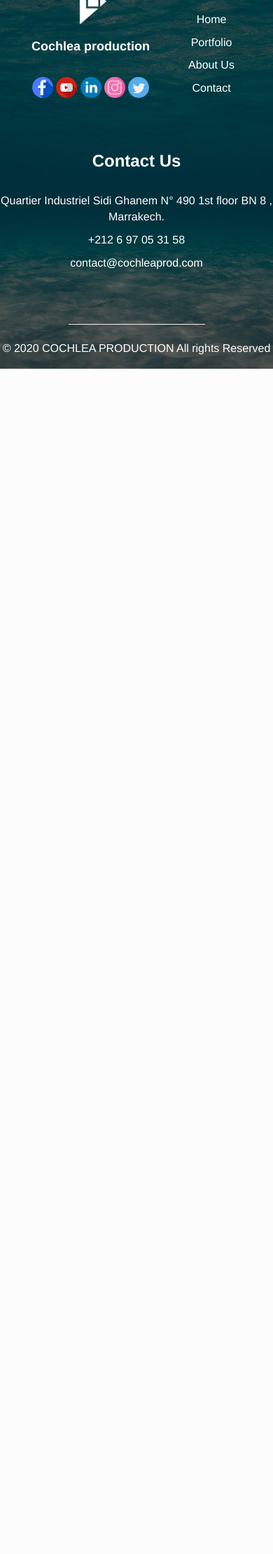
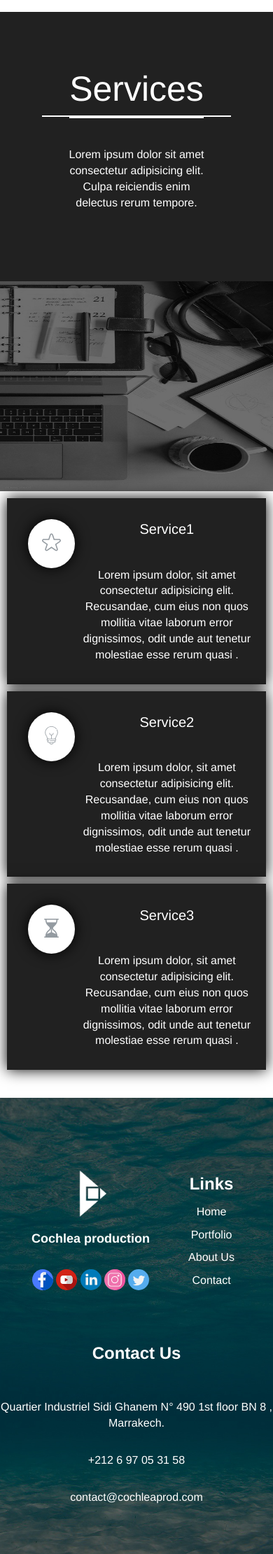
Before and after one commit to SaraMarhoum/Cochlea-website, a PHP site: page / in a window 390 px wide. Shown: the part 1833-4054 px from the top of the page at 70% size. Before the commit the page ends 2360 px from the top, so only its background shows below. Run offline with PHP 8.4, Linux system fonts and the light colour scheme; style sheets or scripts are compiled from the project's sources; some libraries are stand-ins or nearby versions.

Commit message:
add services part

```diff
--- a/app/scss/style.scss
+++ b/app/scss/style.scss
@@ -26,6 +26,10 @@
     text-align: center;
     padding-top: 116px;
     padding-bottom: 140px;
+
+    h1{
+      font-size: 3.6rem;
+    }
 
     -webkit-animation-duration: 10s;
     animation-duration: 5s;
@@ -119,6 +123,9 @@
   .Footer__copyright{
     height: 40px;
     text-align: center;
+    p{
+      padding-top: 0px;
+    }
   }
 
 }
--- a/index.html
+++ b/index.html
@@ -7,8 +7,7 @@
   <!-- <link href="Design\Assets\png\coat-of-arms-of-morocco-logo-D-1.png" rel="shortcut icon" /> -->
   <title>Cochlea Prod</title>
   <script src="https://ajax.googleapis.com/ajax/libs/jquery/3.2.1/jquery.min.js"></script>
-  <!-- <link href="https://fonts.googleapis.com/css2?family=Cairo:wght@400;600;700&family=Exo+2&display=swap"
-    rel="stylesheet"> -->
+
   <!--Boostrap CDN-->
   <link rel="stylesheet" href="https://stackpath.bootstrapcdn.com/bootstrap/4.5.0/css/bootstrap.min.css" />
   <link rel="stylesheet" href="https://cdnjs.cloudflare.com/ajax/libs/twitter-bootstrap/3.3.5/css/bootstrap.css">
@@ -144,6 +143,56 @@
 
 
 
+  <section id="section__services">
+    <article class="artice-services partie1">
+        <h1><span style="font-size: 5rem;">Services</span></h1>
+        <p>Lorem ipsum dolor sit amet consectetur adipisicing elit.
+            Culpa reiciendis enim delectus rerum tempore.
+        </p>
+    </article>
+    <img src="Design/Assets/png/pc.png" class="artice-services partie2" />
+    <article class="artice-services partie3">
+        <section class="section__type__services type">
+            <div class="pus-service">
+                <img src="Design/Assets/svg/favorite.svg">
+            </div>
+            <div>
+                <h1>Service1</h1>
+                <p>Lorem ipsum dolor, sit amet consectetur adipisicing elit.
+                    Recusandae, cum eius non quos mollitia vitae laborum error dignissimos,
+                    odit unde aut tenetur molestiae esse rerum quasi .
+                </p>
+            </div>
+        </section>
+        <section class="section__type__services type">
+            <div class="pus-service">
+                <img src="Design/Assets/svg/lightbulb.svg">
+            </div>
+            <div>
+                <h1>Service2</h1>
+                <p>Lorem ipsum dolor, sit amet consectetur adipisicing elit.
+                    Recusandae, cum eius non quos mollitia vitae laborum error dignissimos,
+                    odit unde aut tenetur molestiae esse rerum quasi .
+                </p>
+            </div>
+        </section>
+        <section class="section__type__services type">
+            <div class="pus-service">
+                <img src="Design/Assets/svg/hourglass.svg">
+            </div>
+            <div>
+                <h1>Service3</h1>
+                <p>Lorem ipsum dolor, sit amet consectetur adipisicing elit.
+                    Recusandae, cum eius non quos mollitia vitae laborum error dignissimos,
+                    odit unde aut tenetur molestiae esse rerum quasi .
+                </p>
+            </div>
+        </section>
+    </article>
+</section>
+
+
+
   <!-- Footer -->
   <footer class="footer">
     <section class="Footer">
--- a/src/css/index.css
+++ b/src/css/index.css
@@ -311,5 +311,105 @@ nav.black{
   /* **************************************Video section************************** */
 
   #myVideo {
+
     width: 100%;
 }
+
+
+
+
+
+
+#section__services {
+  /* border: 20px solid rgb(218, 218, 218); */
+  display: flex;
+  width: 100%;
+  margin: 30px auto;
+  color: white;
+
+}
+
+.artice-services {
+  width: 35%;
+  background-color: rgb(33, 33, 33);
+}
+
+h1,
+span {
+  font-size: 2rem;
+  padding-bottom: 10px;
+}
+
+span {
+  border-bottom: 4px solid white;
+}
+
+p {
+  padding-top: 20px;
+}
+
+.partie1 {
+  padding: 60px;
+}
+
+.pus-service {
+  position: relative;
+  left: -60px;
+  background-color: white;
+  width: 70px;
+  height: 70px;
+  border-radius: 50%;
+  box-shadow: 0 0 20px black;
+  margin: 10px;
+}
+
+.pus-service img {
+  margin: 20px;
+}
+
+.section__type__services {
+  display: flex;
+  padding: 20px;
+}
+
+@media (max-width: 800px) {
+  #section__services {
+      border: none;
+      display: flex;
+      flex-wrap: wrap;
+      text-align: center;
+  }
+
+  .artice-services {
+      width: 100%;
+  }
+
+  .partie1 h1 {
+      padding: 10px;
+      border-bottom: 2px solid white;
+  }
+
+  .partie1 p {
+      padding: 30px;
+  }
+
+  .partie2 {
+      height: 300px;
+  }
+
+  .partie3 {
+      background-color: white;
+  }
+
+  .type {
+      background-color: rgb(33, 33, 33);
+      margin: 10px;
+      box-shadow: 0 0 20px black;
+  }
+
+  .pus-service {
+      position: relative;
+      left: 0;
+  }
+
+}
```
Also changed, not shown: src/css/style.css (+1 -1 lines), Design/Assets/png/cochlea About us.png (added), Design/Assets/png/pc.png (added), Design/Assets/svg/favorite.svg (added), Design/Assets/svg/hourglass.svg (added), Design/Assets/svg/lightbulb.svg (added), 2 other files.
